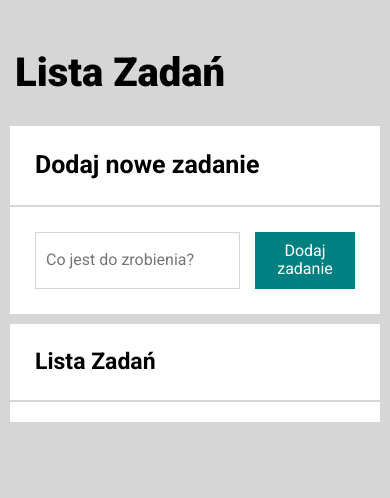
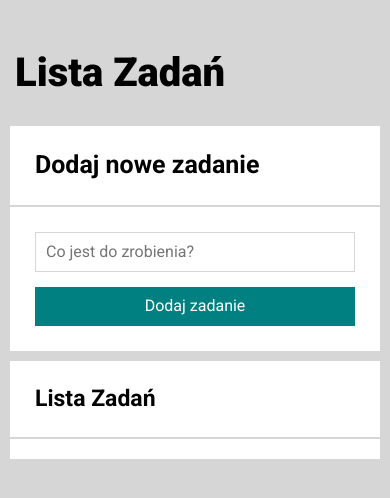
Before and after one commit to Siedemus/to-do-list-react, a React (Create React App) app: page / in a window 390 px wide. Shown: the top 498 px of the page. Built offline with nearby package versions, Linux system fonts and the light colour scheme.

Commit message:
fix media querries bug

```diff
--- a/src/Buttons/styled.js
+++ b/src/Buttons/styled.js
@@ -3,7 +3,7 @@ import styled from "styled-components";
 const ButtonsContainer = styled.div`
   align-self: center;
 
-  .container__buttons {
+  @media (max-width: 767px) {
     display: grid;
     grid-template-columns: 1fr;
   }
--- a/src/Container/styled.js
+++ b/src/Container/styled.js
@@ -8,9 +8,7 @@ const StyledContainer = styled.div`
   border-bottom: 2px solid rgb(214, 214, 214);
 
   @media (max-width: 767px) {
-    .section__container {
-      grid-template-columns: 1fr;
-    }
+    grid-template-columns: 1fr;
   }
 `;
 
--- a/src/Form/styled.js
+++ b/src/Form/styled.js
@@ -7,9 +7,7 @@ const StyledForm = styled.form`
   gap: 15px;
 
   @media (max-width: 767px) {
-    .form {
-      flex-direction: column;
-    }
+    flex-direction: column;
   }
 `;
 
```
